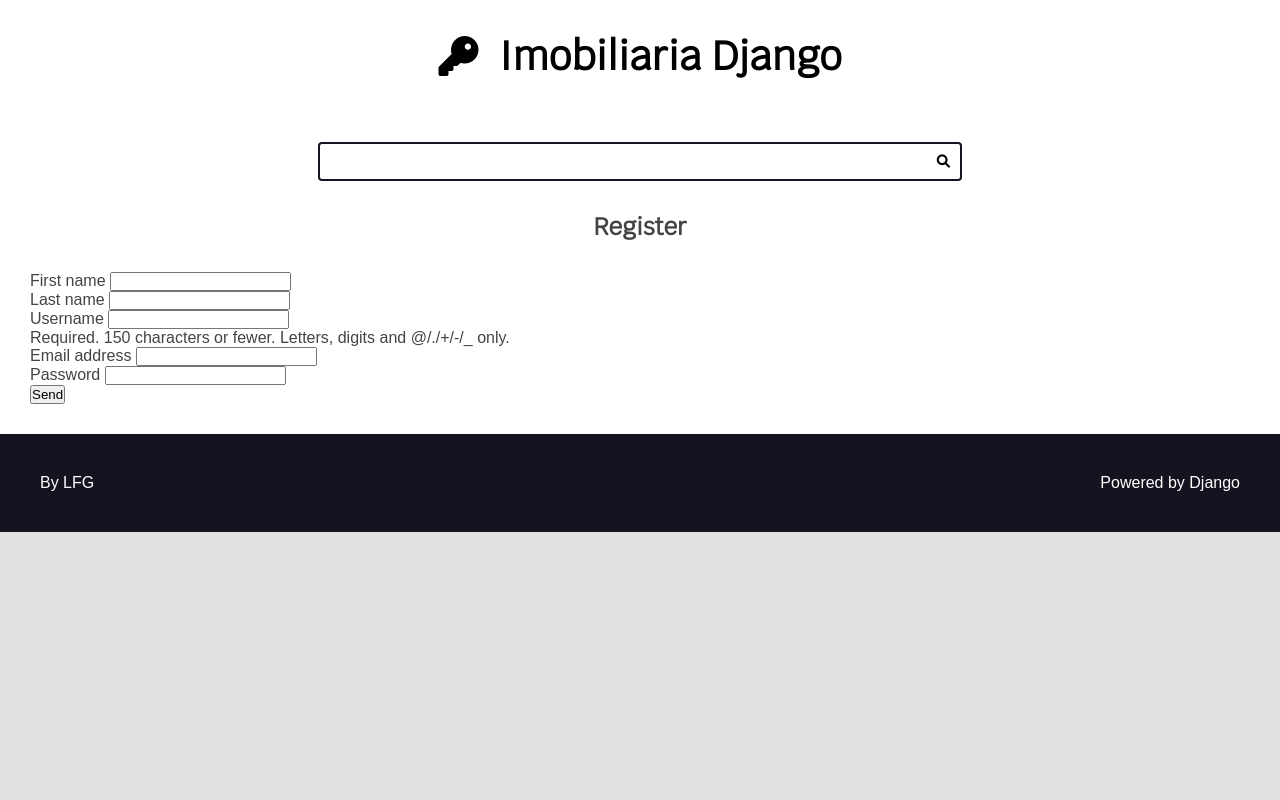
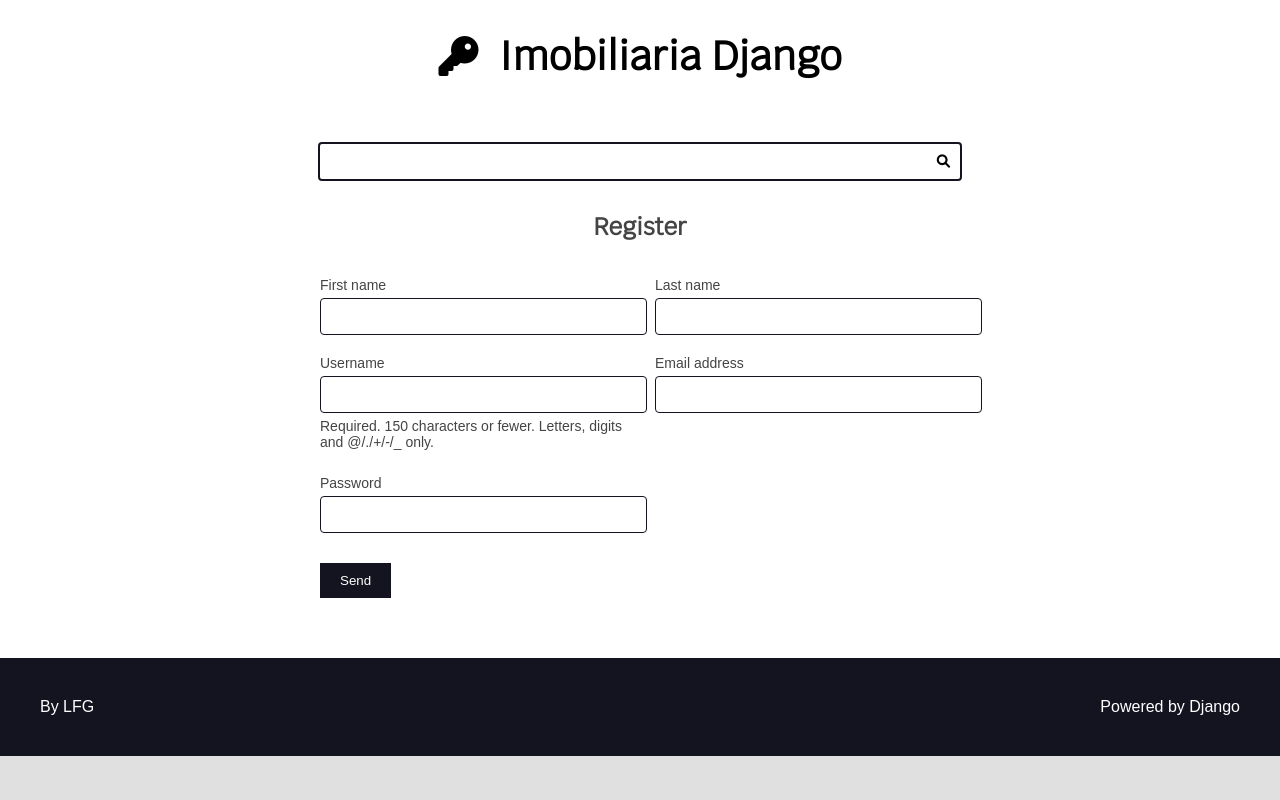
Before and after one commit to leonardofguedes/Imobiliaria-Django, a Django app: page /authors/register/ in a window 1280 px wide. Run offline with Django 4.2, Linux system fonts and the light colour scheme.

Commit message:
Aperfeiçoando HTML, acrescentando CSS e ajustando método view

```diff
--- a/authors/templates/authors/pages/register_view.html
+++ b/authors/templates/authors/pages/register_view.html
@@ -8,7 +8,7 @@
   </div>
 
   <div class="main-content container">
-    <form action="{% url 'authors:crate' %}" method="POST">
+    <form action="{% url 'authors:create' %}" method="POST">
       {% csrf_token %}
 
       <div class="form-content form-content-grid">
@@ -26,8 +26,10 @@
         {% endfor %}
       </div>
 
-      <div class="form-group">
-        <button type="submit">Send</button>
+      <div class="form-content form-content-grid">
+         <div class="form-group">
+            <button type="submit">Send</button>
+         </div>
       </div>
     </form>
   </div>
--- a/authors/views.py
+++ b/authors/views.py
@@ -1,18 +1,22 @@
 from django.http import Http404
-from django.shortcuts import render
+from django.shortcuts import render, redirect
 from .forms import RegisterForm
 
 
 def register_view(request):
-    form = RegisterForm()
-    return render(request, 'authors/pages/register_view.html',
-                  {'form': form,
-                   })
+    register_form_data = request.session.get('register_form_data', None)
+    form = RegisterForm(register_form_data)
+    return render(request, 'authors/pages/register_view.html', {
+        'form': form,
+    })
+
 
 def register_create(request):
-    if not request.Post:
+    if not request.POST:
         raise Http404()
-    form = RegisterForm(request.POST)
-    return render(request, 'authors/pages/register_view.html',
-                  {'form': form,
-                   })
+
+    POST = request.POST
+    request.session['register_form_data'] = POST
+    form = RegisterForm(POST)
+
+    return redirect('authors:register')
--- a/rental/static/rental/css/style.css
+++ b/rental/static/rental/css/style.css
@@ -329,3 +329,42 @@
         grid-template-columns: repeat(auto-fit, minmax(100%, 1fr));
         }
         }
+        /* Forms */
+        .form-content {
+          max-width: 64rem;
+          margin: 0 auto;
+          margin-bottom: var(--spacing-gutter-medium);
+        }
+
+        .form-content label,
+        .form-content .help-text,
+        .errorlist {
+          display: block;
+          margin: 0.5rem 0;
+          font-size: 1.4rem;
+          list-style-type: none;
+        }
+
+        .errorlist {
+          color: var(--color-error-dark);
+        }
+
+        .form-content input {
+          width: 100%;
+          padding: 1rem;
+          border-radius: 0.4rem;
+          border: 1px solid var(--color-primary-dark);
+        }
+
+        .form-content-grid {
+          display: grid;
+          grid-template-columns: repeat(auto-fit, minmax(30rem, 1fr));
+          gap: calc(var(--spacing-gutter-medium) / 2) var(--spacing-gutter-medium);
+        }
+
+        .form-content button {
+          padding: 1rem 2rem;
+          border: none;
+          background: var(--color-primary-dark);
+          color: var(--color-white);
+        }
```
